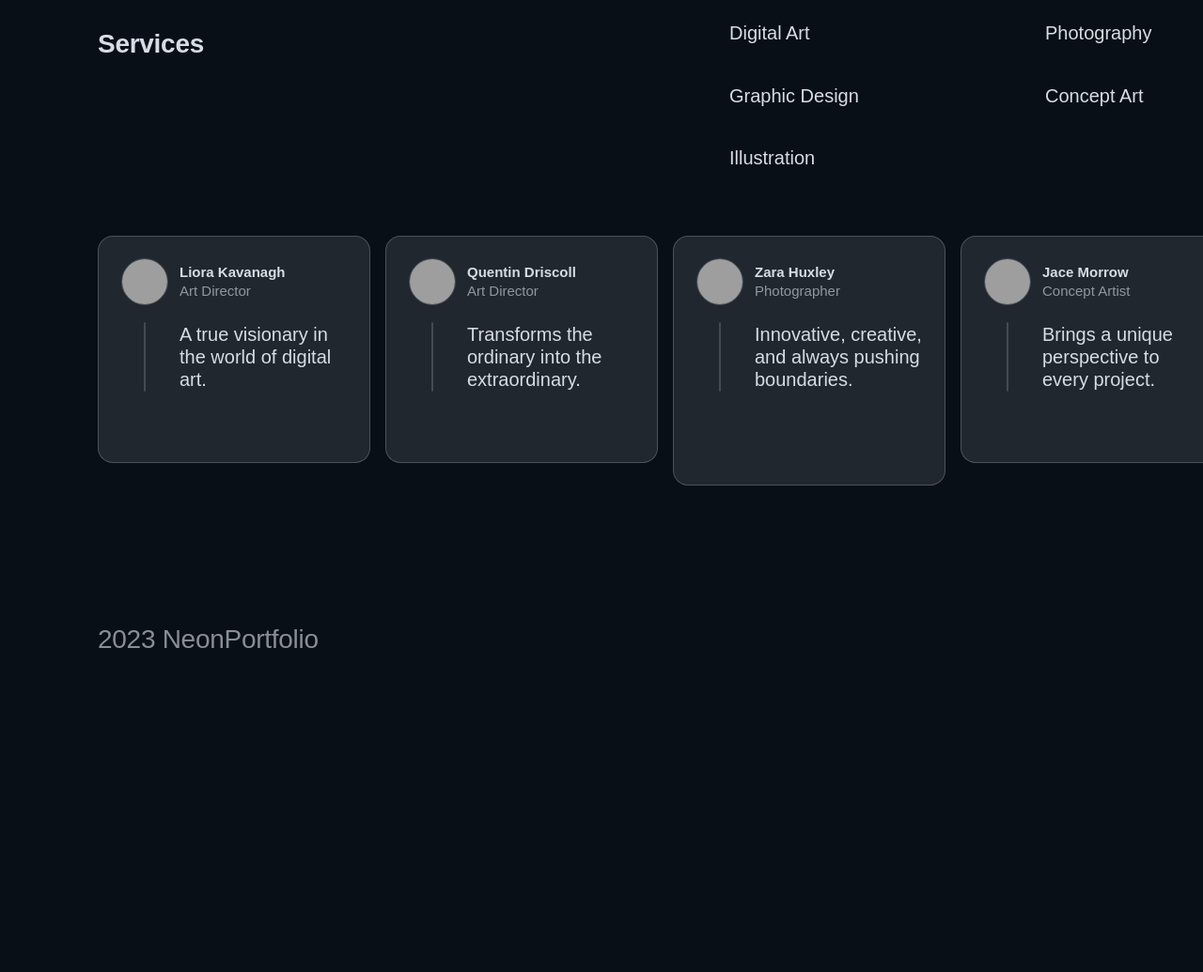
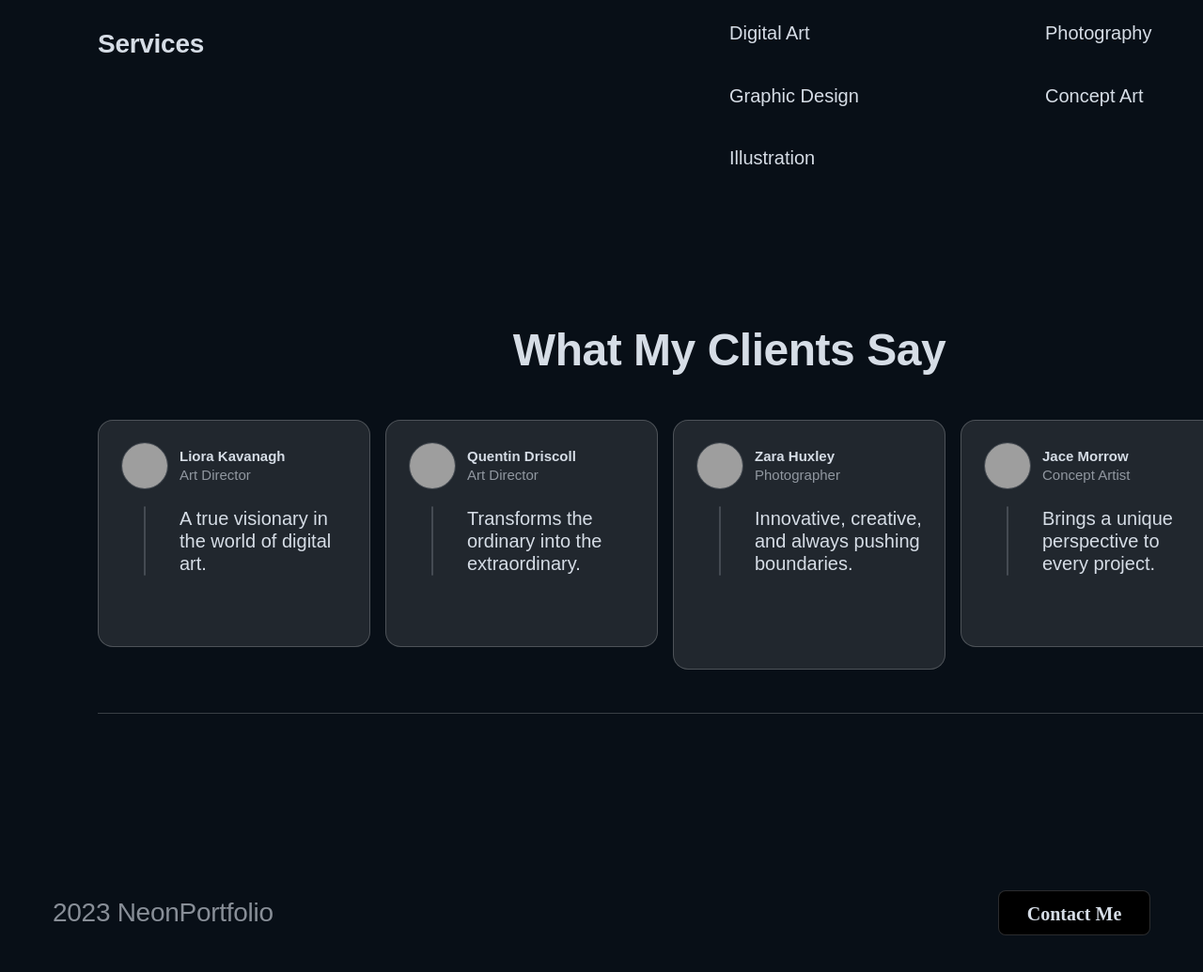
Before and after one commit to deepakmishra16/Capstrone_Project, a plain HTML site: page index.html in a window 1280 px wide. Shown: the part 5182-6217 px from the top of the page at 94% size. Before the commit the page ends 6043 px from the top, so only its background shows below. Drawn offline with Linux system fonts and the light colour scheme; grey boxes are pictures that could not be loaded.

Commit message:
slight changes

```diff
--- a/index.html
+++ b/index.html
@@ -146,6 +146,12 @@
                 </div>
             </div>
 
+            <div class="testimonial">
+
+                <div class="testimonial-heading">
+                    <p>What My Clients Say</p>
+                </div>
+
                 <div class="testimonial-cards">
 
                     <div class="testimonial-card-1">
@@ -249,6 +255,10 @@
                 </div>
             </div>
 
+        </div>
+
+    </div>
+
     <footer>
         <div class="footer">
             <p>2023 NeonPortfolio</p>
--- a/main.css
+++ b/main.css
@@ -82,9 +82,7 @@ header {
 }
 
 
-
 /* --------------------------------------   Main Content    --------------------------------------------- */
-
 
 
 .main-container {
@@ -445,8 +443,6 @@ input[type="button"] {
 }
 
 
-
-
 .testimonial {
     width: 1344px;
     height: 412px;
@@ -607,6 +603,8 @@ input[type="button"] {
 
 
 
+
+
 /*----------------------------------- Footer ----------------------------------*/
 
 
```
Lines whose indentation alone changed are shown as unchanged.
